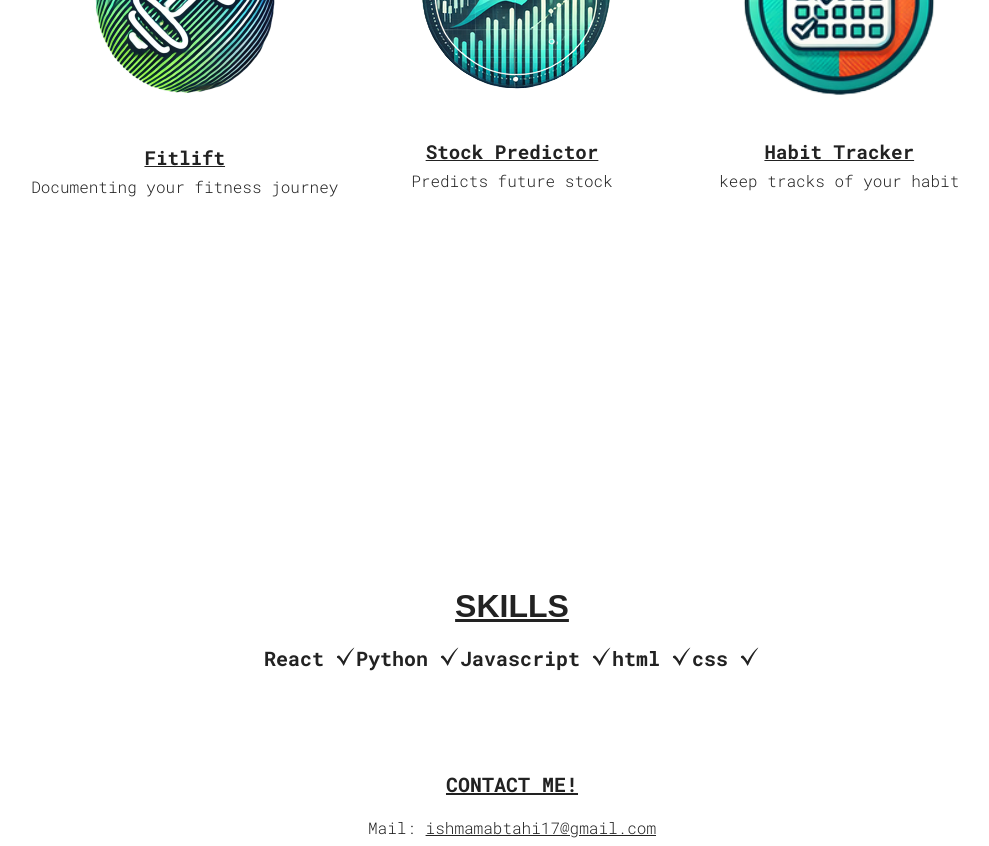
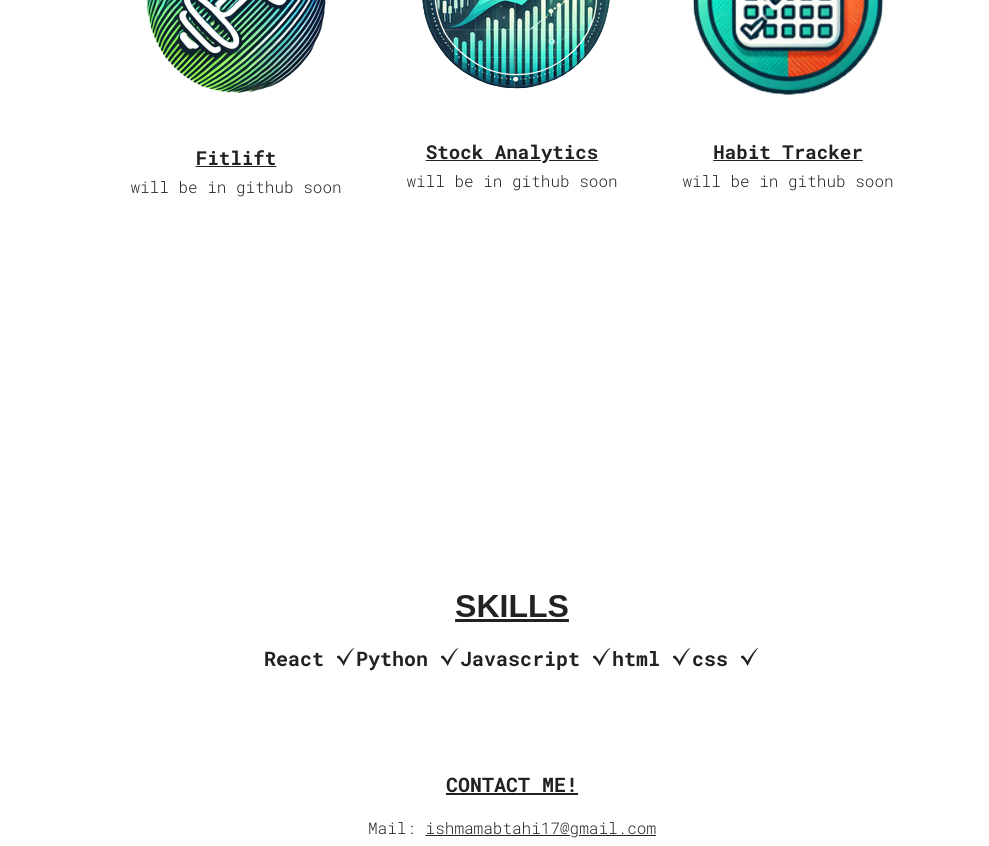
Before and after one commit to IshdoesCoding/Ishmam_Abtahi-Portfolio, a React (Vite) app: page / in a window 1280 px wide. Shown: the part 1080-1926 px from the top of the page, without its empty margins (128-1117 px from the left). Built offline with nearby package versions, Linux system fonts and the light colour scheme; a web font is replaced by a local one.

Commit message:
Project change

```diff
--- a/src/common/ThemeContext.jsx
+++ b/src/common/ThemeContext.jsx
@@ -21,7 +21,6 @@ export const ThemeProvider = ({children}) => {
 
     // eslint-disable-next-line no-undef
     const toggleTheme = () => {
-        console.log('hello')
         setTheme((prevTheme) => (prevTheme === "light" ? "dark":'light'))
 
     }
--- a/src/sections/Projects/Projects.jsx
+++ b/src/sections/Projects/Projects.jsx
@@ -15,21 +15,21 @@ function Projects() {
                 <a href = "https://github.com/IshdoesCoding/MyFit"  target = "_blank" >
                     <button><img src ={fitlift} alt = "first app" /></button>
                     <h3>Fitlift</h3>
-                    <p>Documenting your fitness journey</p>
+                    <p>will be in github soon</p>
                 </a>
 
 
                 <a href = "https://github.com/IshdoesCoding/Stock-Predictor"  target = "_blank" >
                     <button><img src ={stock_predictor} alt = "first app" /></button>
 
-                    <h3>Stock Predictor</h3>
-                    <p>Predicts future stock</p>
+                    <h3>Stock Analytics</h3>
+                    <p>will be in github soon</p>
                 </a>
 
                 <a href = "https://github.com/IshdoesCoding/Habit-Tracker"  target = "_blank" >
                     <button><img src ={habit_tracker} alt = "first app" /></button>
                     <h3>Habit Tracker</h3>
-                    <p>keep tracks of your habit</p>
+                    <p>will be in github soon</p>
                 </a>
 
 
```
